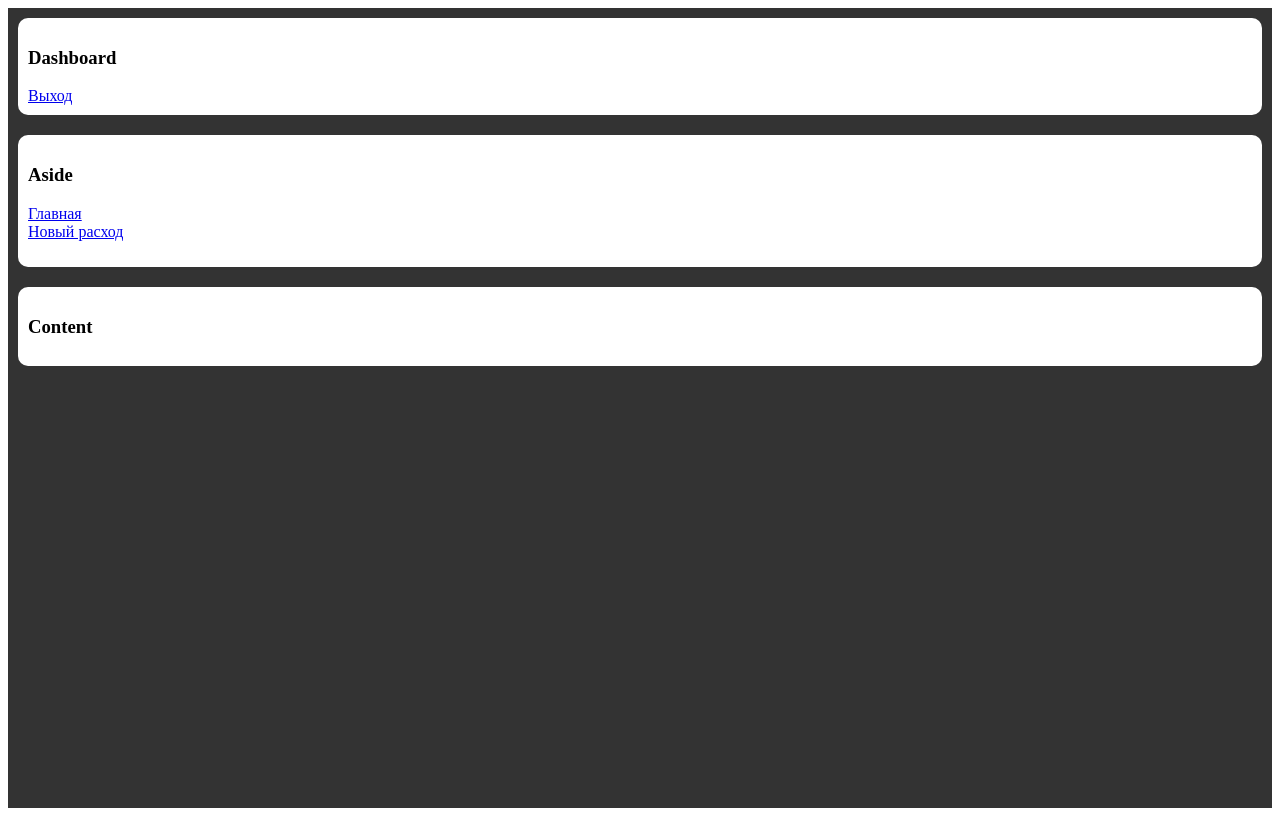
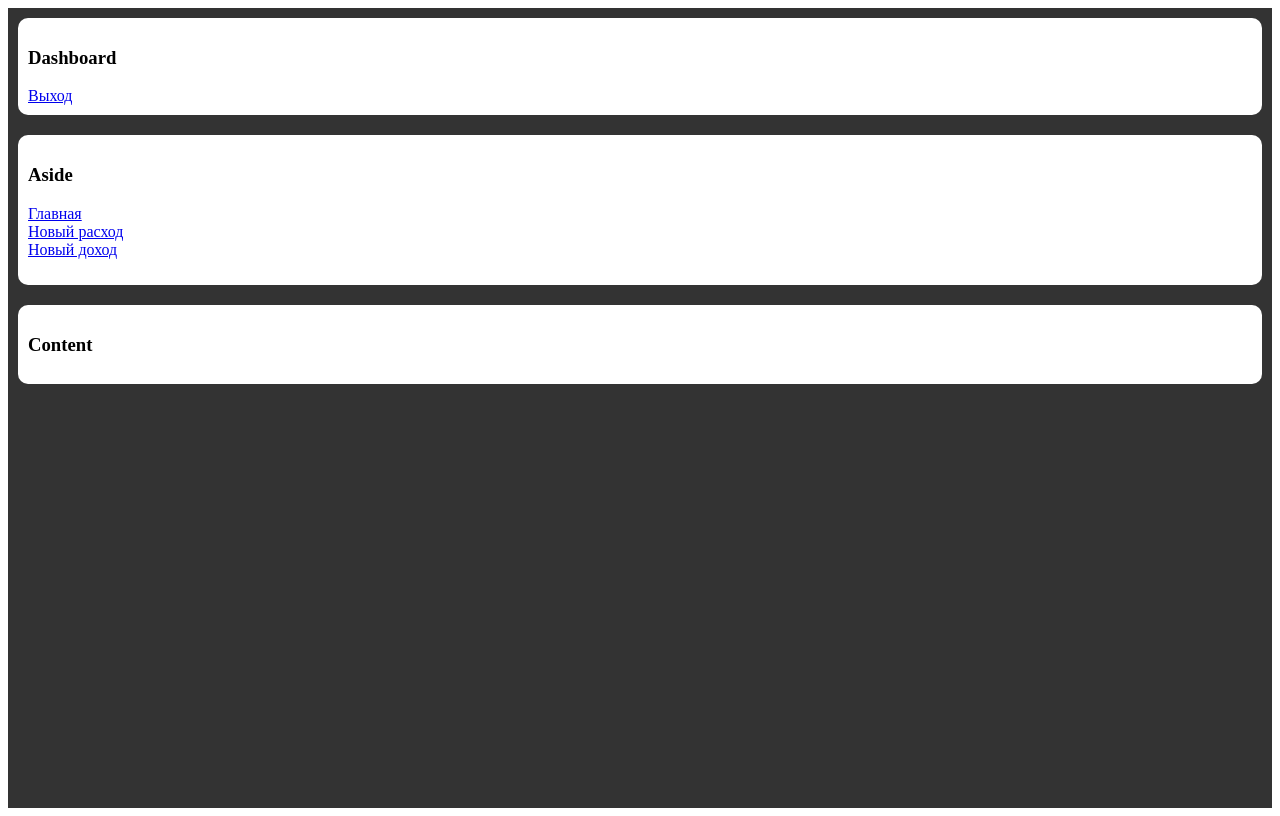
Before and after one commit to AlexTheMaggot/finance, a React app in the folder finance/mainapp/: page / in a window 1280 px wide. Built offline with nearby package versions, Linux system fonts and the light colour scheme; the HTML template or start-up script is replaced by a standard one.

Commit message:
add incomes creating link

```diff
--- a/finance/mainapp/src/components/Aside.js
+++ b/finance/mainapp/src/components/Aside.js
@@ -15,6 +15,7 @@ export default class Aside extends Component {
                     <ul className='nav'>
                         <li><Link to={'/'} className='nav__item btn btn-primary'>Главная</Link></li>
                         <li><Link to={'/expends/create/'} className='nav__item btn btn-primary'>Новый расход</Link></li>
+                        <li><Link to={'/incomes/create/'} className='nav__item btn btn-primary'>Новый доход</Link></li>
                     </ul>
                 </nav>
             </div>
```
